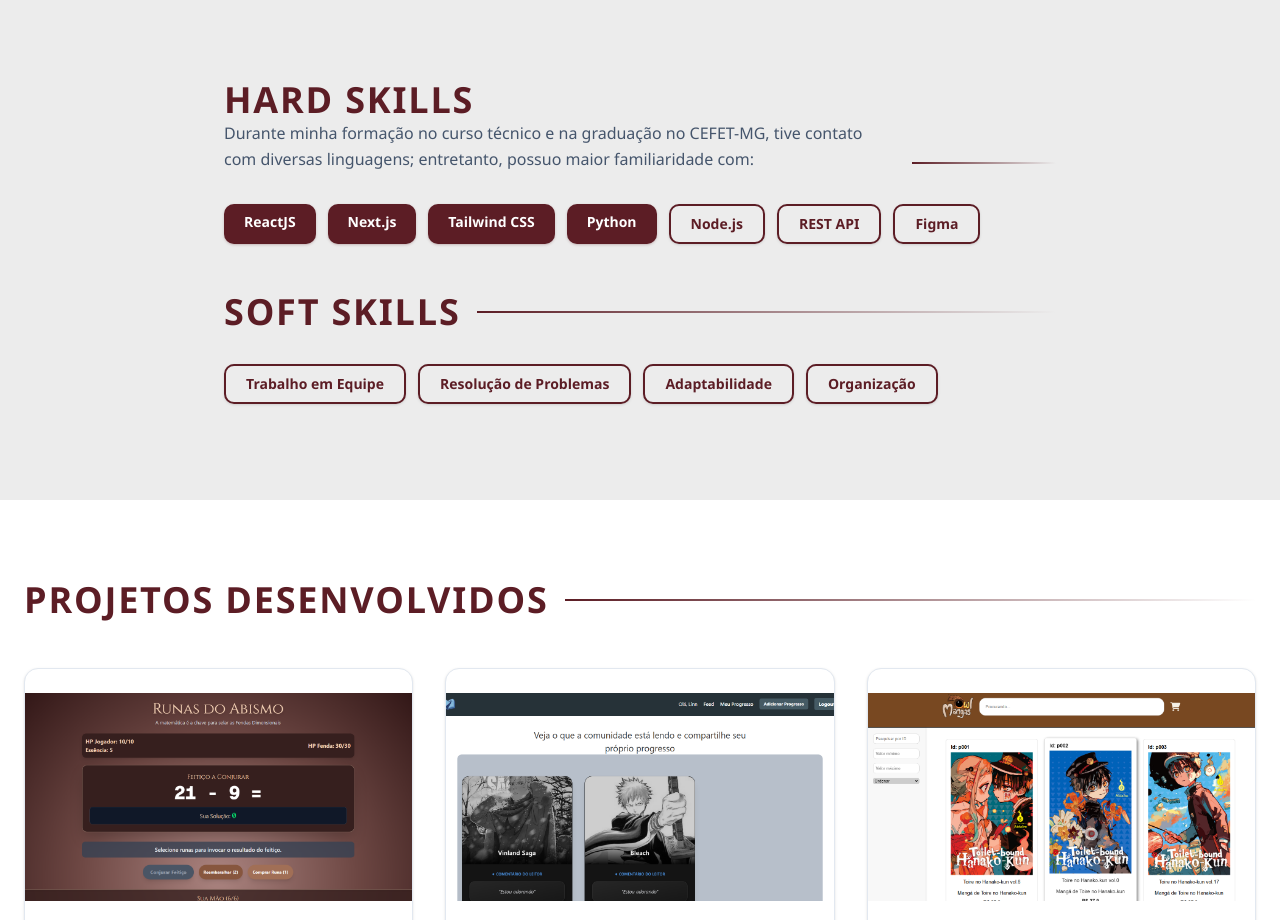
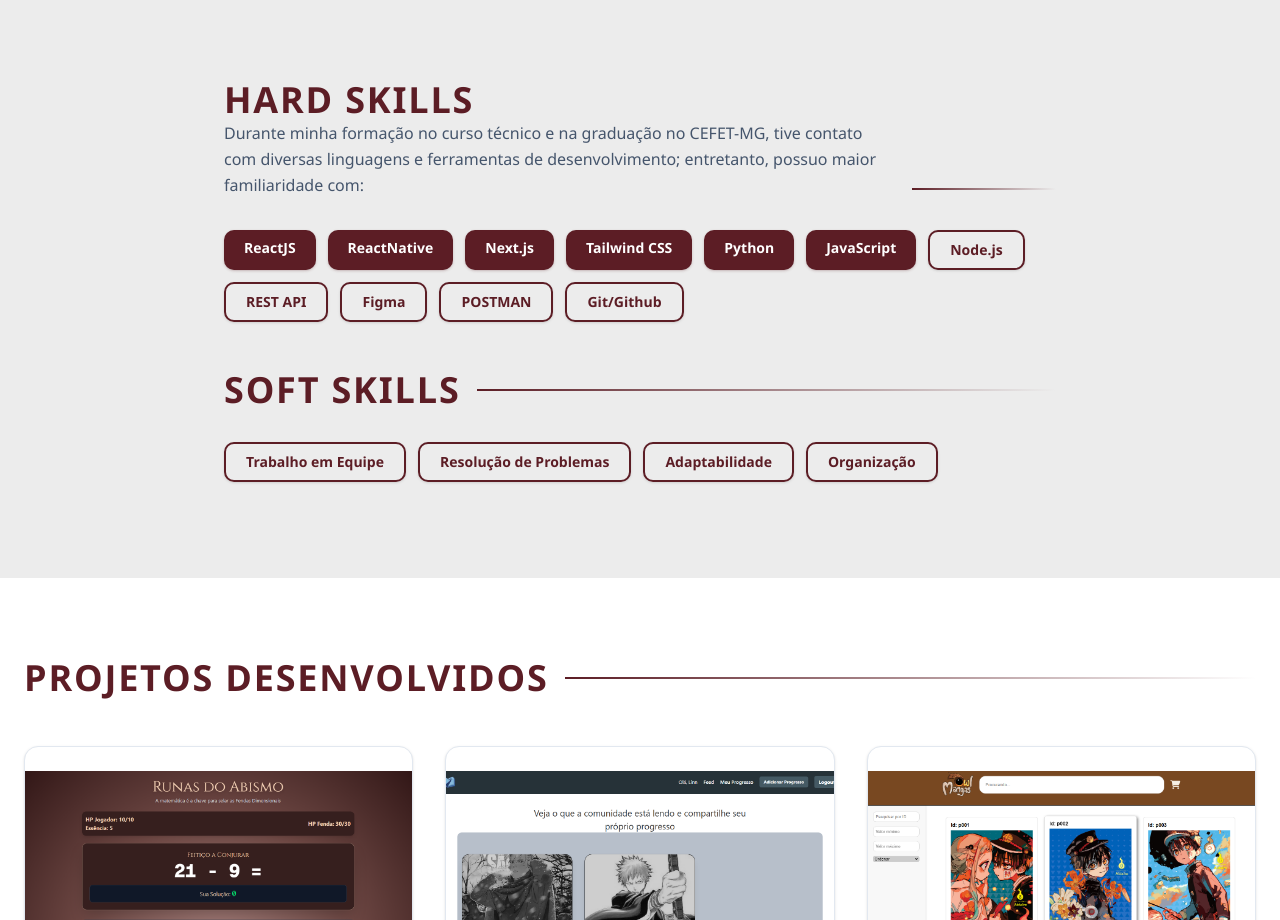
Before and after one commit to LilianeFalcao/portifolio-linn, a Next.js app: page / in a window 1280 px wide. Shown: the part 1160-2080 px from the top of the page. Built offline with nearby package versions, Linux system fonts and the light colour scheme.

Commit message:
refeat:redesign

```diff
--- a/src/components/skills.tsx
+++ b/src/components/skills.tsx
@@ -16,8 +16,8 @@ const SkillBadge = ({ text, isHighlight }: SkillBadgeProps) => (
 );
 
 export default function Skills() {
-  const highlights = ["ReactJS", "Next.js", "Tailwind CSS", "Python"];
-  const hardSkills = ["Node.js", "REST API", "Figma"];
+  const highlights = ["ReactJS", "ReactNative", "Next.js", "Tailwind CSS", "Python", "JavaScript"];
+  const hardSkills = ["Node.js", "REST API", "Figma", "POSTMAN", "Git/Github"];
   const softSkills = ["Trabalho em Equipe", "Resolução de Problemas", "Adaptabilidade", "Organização"];
 
   return (
@@ -28,7 +28,7 @@ export default function Skills() {
           <div className="max-w-2xl text-left">
             <h3 className="text-3xl md:text-4xl font-bold text-[#5C1D25] uppercase tracking-wider">Hard Skills</h3>
             <p className="text-slate-600 leading-relaxed">
-              Durante minha formação no curso técnico e na graduação no CEFET-MG, tive contato com diversas linguagens;
+              Durante minha formação no curso técnico e na graduação no CEFET-MG, tive contato com diversas linguagens e ferramentas de desenvolvimento;
               entretanto, possuo maior familiaridade com:
             </p>
           </div>
```
